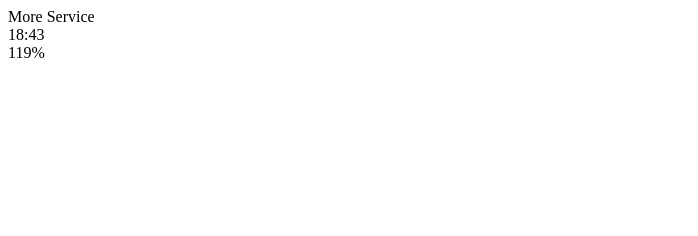
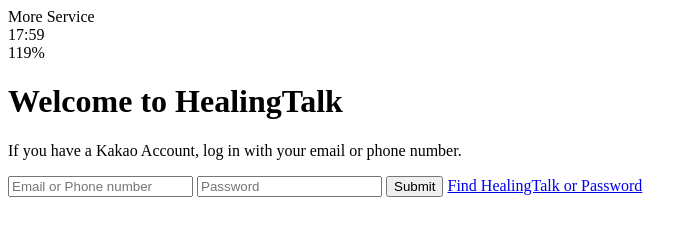
Before and after one commit to pjch8908/kokoatalk_2021, a plain HTML site: page index.html in a window 1280 px wide. Shown: the whole page, without its empty margins (0-698 px from the left). Drawn offline with Linux system fonts and the light colour scheme.

```diff
--- a/index.html
+++ b/index.html
@@ -4,7 +4,7 @@
     <meta charset="UTF-8" />
     <meta http-equiv="X-UA-Compatible" content="IE=edge" />
     <meta name="viewport" content="width=device-width, initial-scale=1.0" />
-    <title>Welcome to Kokoa Talk</title>
+    <title>Welcome to HealingTalk</title>
   </head>
   <body>
     <div class="status-bar">
@@ -13,7 +13,7 @@
         <!-- To Do : Wifi Icon -->
       </div>
       <div class="status-bar__column">
-        <span>18:43</span>
+        <span>17:59</span>
       </div>
       <div class="status-bar__column">
         <span>119%</span>
@@ -22,6 +22,20 @@
       </div>
     </div>
 
+    <div class="welcome-header">
+      <h1>Welcome to HealingTalk</h1>
+      <p>
+        If you have a Kakao Account, log in with your email or phone number.
+      </p>
+    </div>
+
+    <form id="login-form">
+      <input type="text" placeholder="Email or Phone number" />
+      <input type="password" placeholder="Password" />
+      <input type="submit" placeholder="Log In" />
+      <a href="#">Find HealingTalk or Password</a>
+    </form>
+
     <script
       src="https://kit.fontawesome.com/5a85c06ac7.js"
       crossorigin="anonymous"
```
